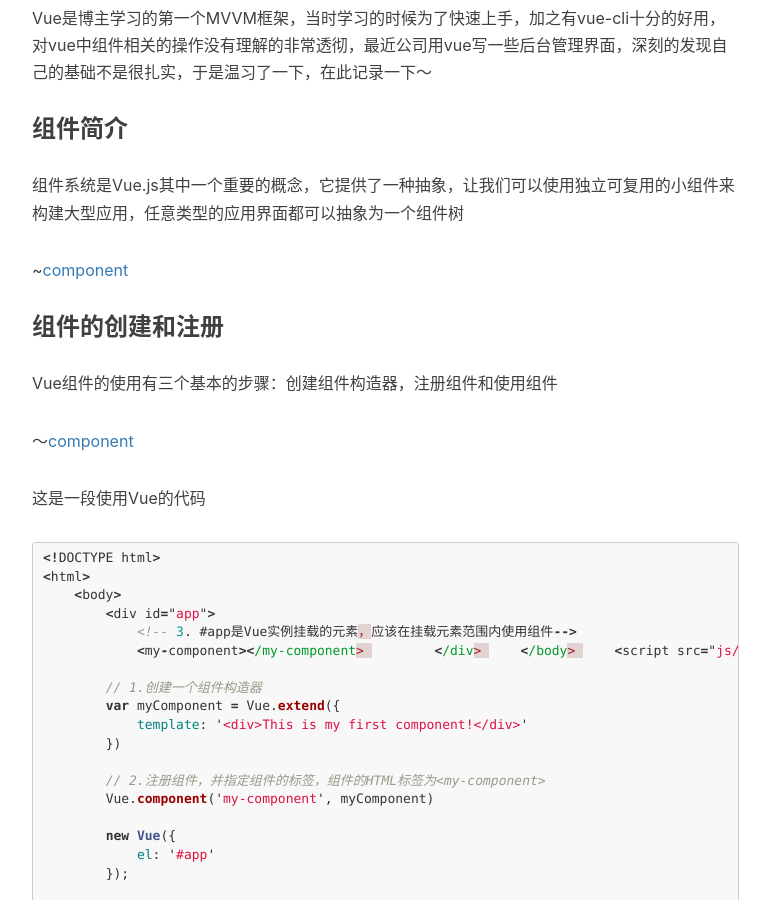
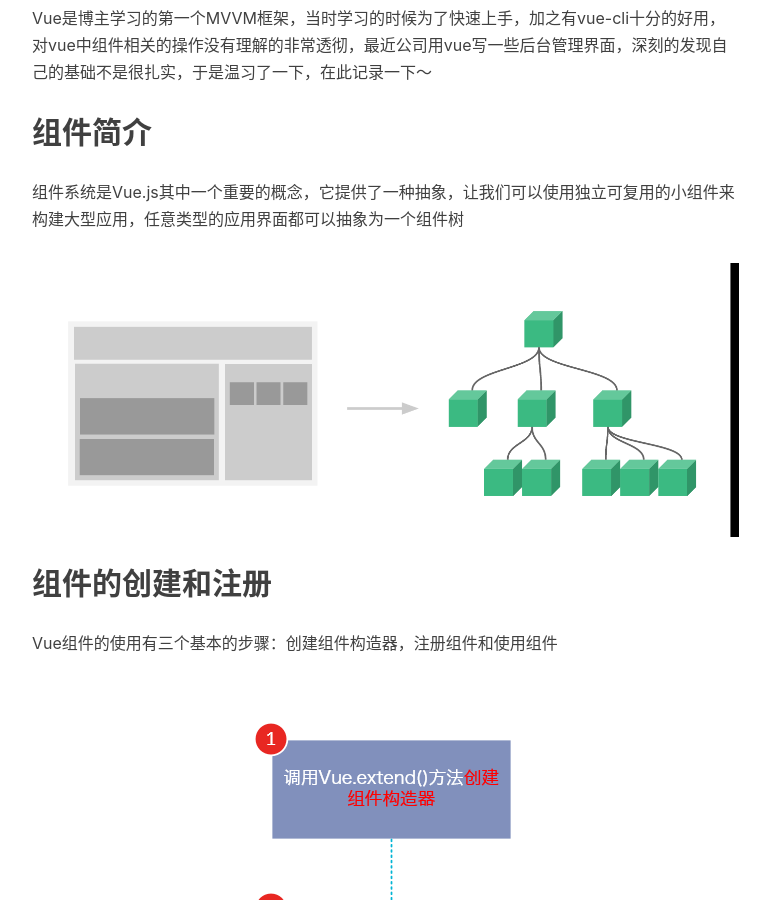
Before and after one commit to mickey0524/mickey0524.github.io, a Jekyll site: the page built from _posts/2017-08-19-vue-component.md, in a window 1280 px wide and 900 px high, scrolled down 568 px. Shown: the whole window, without its empty margins (233-1003 px from the left). Built offline with Jekyll 4.4.1, drawn with Linux system fonts in a browser that asks for light colours; nearby versions of some CDN libraries; comment, search, counter and statistics services are not loaded.

Commit message:
fix(style): 修复vue-component样式错误

```diff
--- a/_posts/2017-08-19-vue-component.md
+++ b/_posts/2017-08-19-vue-component.md
@@ -12,17 +12,17 @@
 
 Vue是博主学习的第一个MVVM框架，当时学习的时候为了快速上手，加之有vue-cli十分的好用，对vue中组件相关的操作没有理解的非常透彻，最近公司用vue写一些后台管理界面，深刻的发现自己的基础不是很扎实，于是温习了一下，在此记录一下～
 
-### 组件简介
+## 组件简介
 
 组件系统是Vue.js其中一个重要的概念，它提供了一种抽象，让我们可以使用独立可复用的小组件来构建大型应用，任意类型的应用界面都可以抽象为一个组件树
 
-~[component](/img/in-post/post-vue-component/1.png)
+![component](/img/in-post/post-vue-component/1.png)
 
-### 组件的创建和注册
+## 组件的创建和注册
 
 Vue组件的使用有三个基本的步骤：创建组件构造器，注册组件和使用组件
 
-～[component](/img/in-post/post-vue-component/2.png)
+![component](/img/in-post/post-vue-component/2.png)
 
 这是一段使用Vue的代码
 
@@ -64,7 +64,7 @@
 
 4. 组件应该挂载到某个Vue实例下，否则它不会生效。
 
-### 单页Vue应用和多页Vue应用的区别
+## 单页Vue应用和多页Vue应用的区别
 
 单页的话，非常easy，首先，有vue-cli的存在，使用vue-cli初始化的项目，通过App.vue和main.js已经把组件App挂载到了全局的#app元素下，基本上只用去写相应的.vue组件就好，单页的.vue组件由template，script，style三部分组成，直接export default {}就行，十分easy，再次膜拜yyx大大。
 
```
